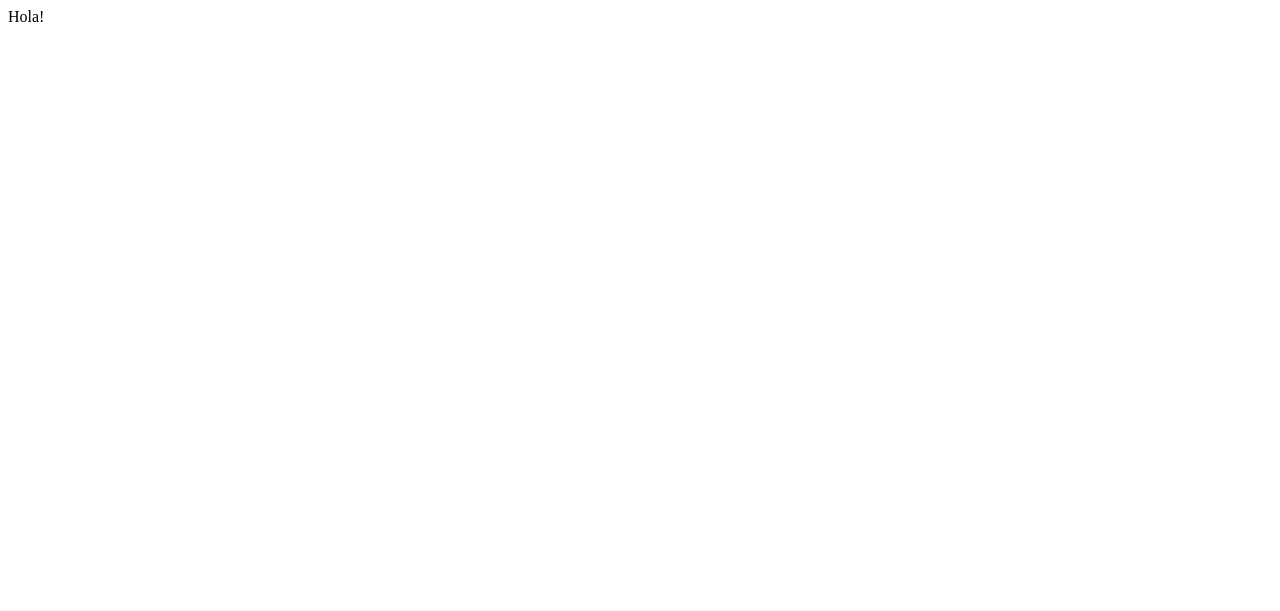
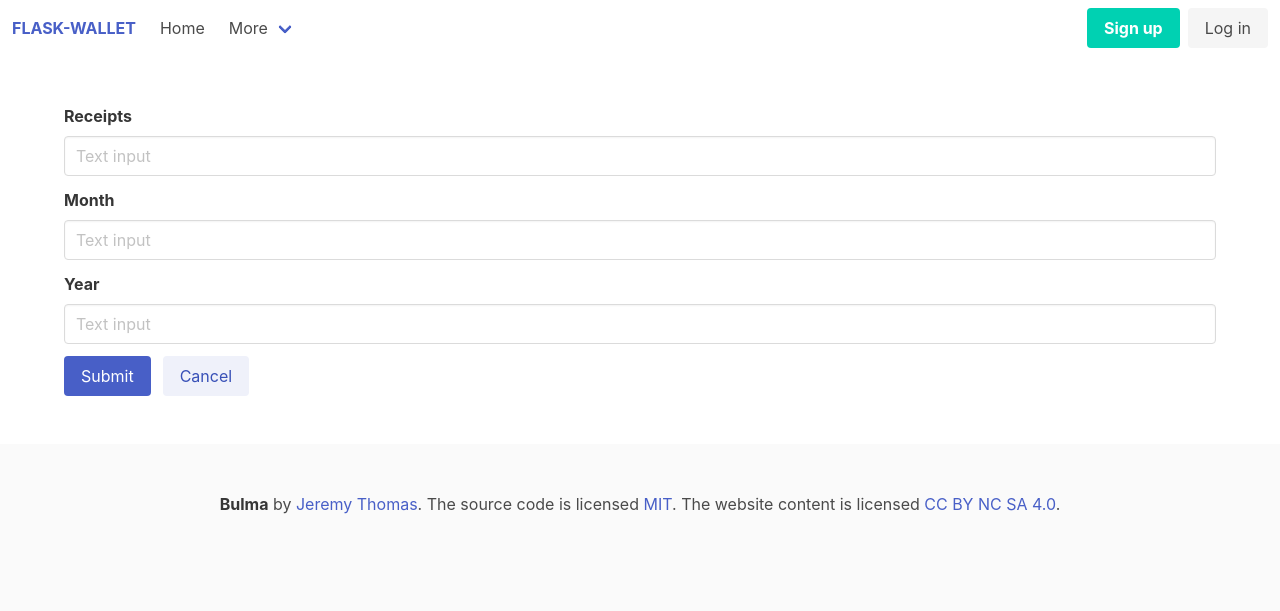
Before and after one commit to WilliamYizima/flask-wallet, a Flask app: page / in a window 1280 px wide. Before the commit the part shown is almost empty. Shown: the top 611 px of the page. Run offline with Flask 2, Linux system fonts and the light colour scheme.

Commit message:
insert form

```diff
--- a/flask_wallet/app.py
+++ b/flask_wallet/app.py
@@ -5,6 +5,7 @@ from flask_wallet.ext import site
 from flask_wallet.ext import db
 from flask_wallet.ext import migrate
 from flask_wallet.ext import cli
+from flask_wallet.ext import api
 
 def create_app():
     app = Flask(__name__)
@@ -13,6 +14,7 @@ def create_app():
     db.init_app(app)
     migrate.init_app(app)
     cli.init_app(app)
+    api.init_app(app)
     site.init_app(app)
 
     return app
--- /dev/null
+++ b/flask_wallet/ext/api/__init__.py
@@ -0,0 +1,4 @@
+from .receipts import bp
+
+def init_app(app):
+    app.register_blueprint(bp)
--- /dev/null
+++ b/flask_wallet/templates/base.html
@@ -0,0 +1,100 @@
+<!DOCTYPE html>
+<html>
+  <head>
+      {% block head %}
+    <meta charset="utf-8">
+    <meta name="viewport" content="width=device-width, initial-scale=1">
+    <title>Hello Bulma!</title>
+    <link rel="stylesheet" href="https://cdn.jsdelivr.net/npm/bulma@0.9.3/css/bulma.min.css">
+      {% endblock head %}
+
+      {% block extracss %}
+
+      {% endblock extracss %}
+
+  </head>
+  <body>
+    {% block nav %}
+    <nav class="navbar" role="navigation" aria-label="main navigation">
+        <div class="navbar-brand">
+          <a class="navbar-item" href="https://bulma.io">
+            <strong>
+                FLASK-WALLET
+            </strong>
+          </a>
+
+          <a role="button" class="navbar-burger" aria-label="menu" aria-expanded="false" data-target="navbarBasicExample">
+            <span aria-hidden="true"></span>
+            <span aria-hidden="true"></span>
+            <span aria-hidden="true"></span>
+          </a>
+        </div>
+
+        <div id="navbarBasicExample" class="navbar-menu">
+          <div class="navbar-start">
+            <a class="navbar-item" href="/">
+              Home
+            </a>
+            <div class="navbar-item has-dropdown is-hoverable">
+              <a class="navbar-link">
+                More
+              </a>
+
+              <div class="navbar-dropdown">
+                <a class="navbar-item">
+                  About
+                </a>
+                <a class="navbar-item">
+                  Jobs
+                </a>
+                <a class="navbar-item">
+                  Contact
+                </a>
+                <hr class="navbar-divider">
+                <a class="navbar-item">
+                  Report an issue
+                </a>
+              </div>
+            </div>
+          </div>
+
+          <div class="navbar-end">
+            <div class="navbar-item">
+              <div class="buttons">
+                <a class="button is-primary">
+                  <strong>Sign up</strong>
+                </a>
+                <a class="button is-light">
+                  Log in
+                </a>
+              </div>
+            </div>
+          </div>
+        </div>
+      </nav>
+    {% endblock nav %}
+
+    {% block top %}
+
+    {% endblock top %}
+  <section class="section">
+    <div class="container">
+        {% block main %}
+
+          {% endblock main %}
+    </div>
+  </section>
+
+  {% block footer %}
+  <footer class="footer">
+    <div class="content has-text-centered">
+      <p>
+        <strong>Bulma</strong> by <a href="https://jgthms.com">Jeremy Thomas</a>. The source code is licensed
+        <a href="http://opensource.org/licenses/mit-license.php">MIT</a>. The website content
+        is licensed <a href="http://creativecommons.org/licenses/by-nc-sa/4.0/">CC BY NC SA 4.0</a>.
+      </p>
+    </div>
+  </footer>
+  {% endblock footer %}
+  </body>
+</html>
--- a/flask_wallet/templates/index.html
+++ b/flask_wallet/templates/index.html
@@ -1,12 +1,34 @@
-<!DOCTYPE html>
-<html lang="en">
-<head>
-    <meta charset="UTF-8">
-    <meta http-equiv="X-UA-Compatible" content="IE=edge">
-    <meta name="viewport" content="width=device-width, initial-scale=1.0">
-    <title>Document</title>
-</head>
-<body>
-    Hola!
-</body>
-</html>
+{% extends "base.html" %}
+
+{% block main %}
+<form action="{{url_for("api/receipts.insert")}}" method="POST" >
+    <div class="field">
+        <label class="label">Receipts</label>
+        <div class="control">
+            <input class="input" type="text" placeholder="Text input" name="receipts">
+        </div>
+    </div>
+    <div class="field">
+        <label class="label">Month</label>
+        <div class="control">
+            <input class="input" type="text" placeholder="Text input" name="month">
+        </div>
+    </div>
+    <div class="field">
+        <label class="label">Year</label>
+        <div class="control">
+            <input class="input" type="text" placeholder="Text input" name="year">
+        </div>
+    </div>
+
+    <div class="field is-grouped">
+        <div class="control">
+            <button class="button is-link">Submit</button>
+        </div>
+        <div class="control">
+            <button class="button is-link is-light">Cancel</button>
+        </div>
+    </div>
+</form>
+
+{% endblock main %}
```
Also changed, not shown: flask_wallet/ext/api/receipts.py (added, +14 -0 lines).
